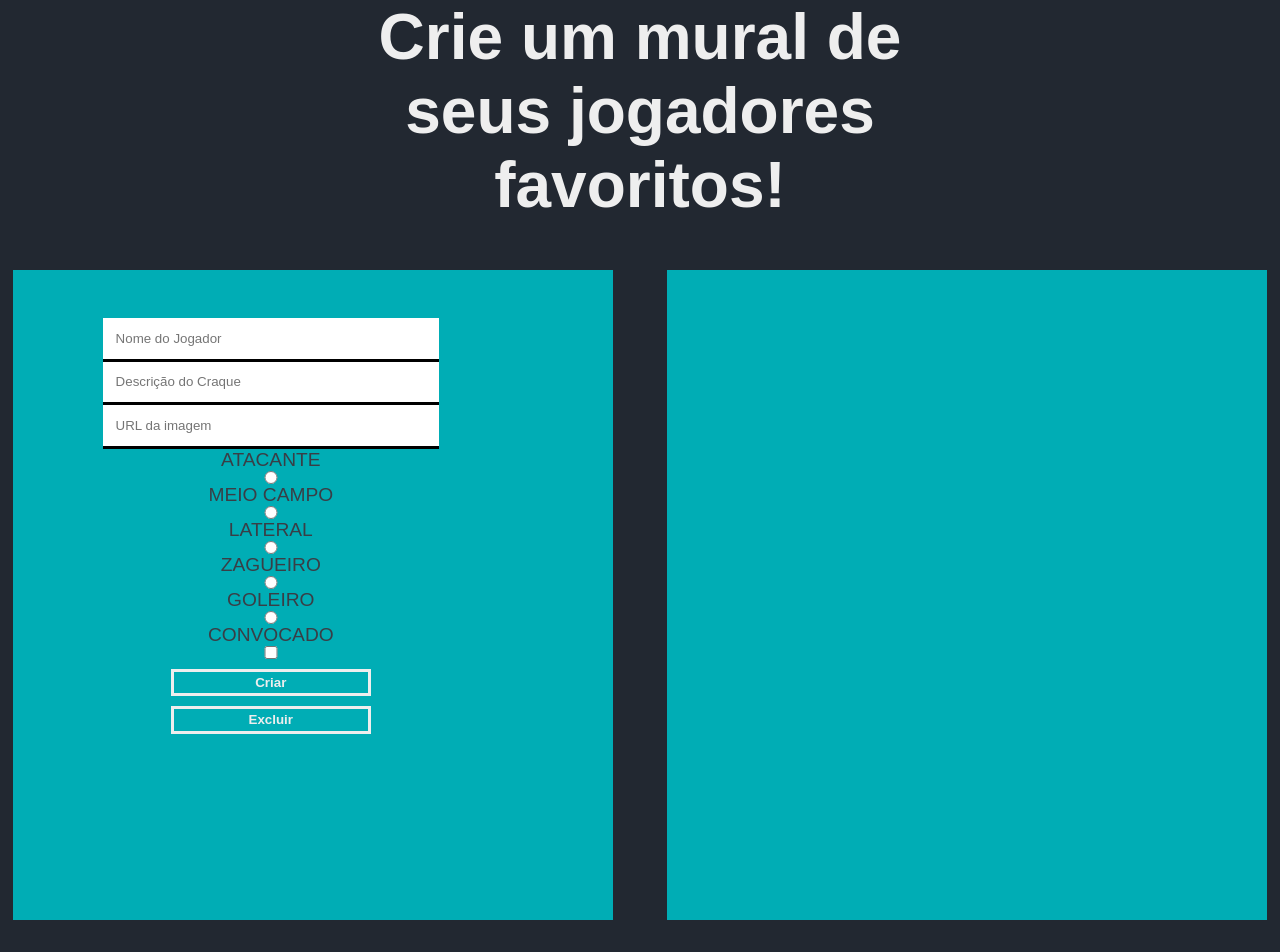
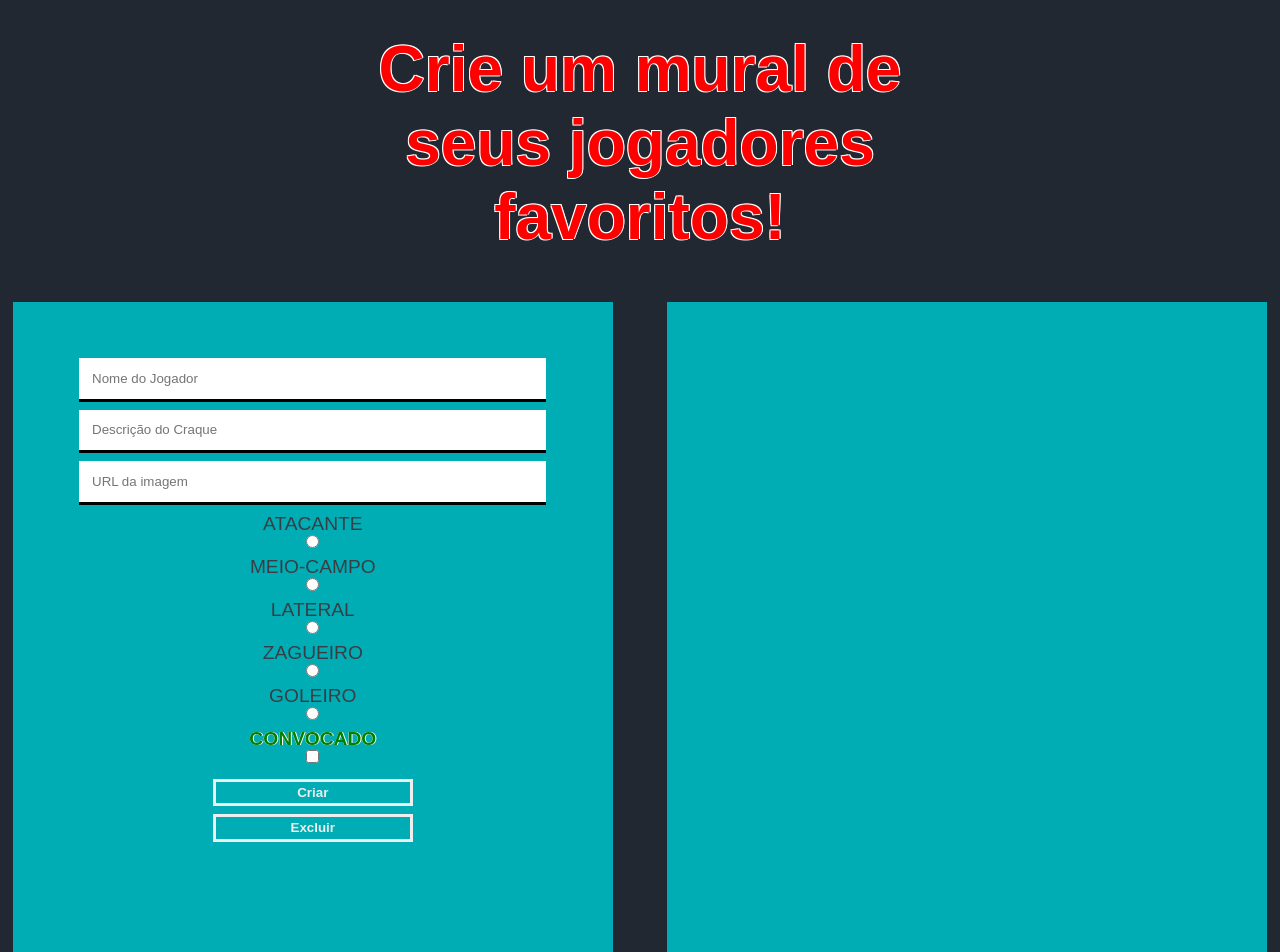
Before and after one commit to viniTWL/Checkpoint-1-FrontEnd-2, a plain HTML site: page Checkpoint1FE2/index.html in a window 1280 px wide. Before the commit the page ends 920 px from the top, so only its background shows below. Drawn offline with Linux system fonts and the light colour scheme; a web font is replaced by a local one.

Commit message:
fonte do fifa e ajustes

```diff
--- a/Checkpoint1FE2/index.html
+++ b/Checkpoint1FE2/index.html
@@ -28,7 +28,7 @@
                 <label for="striker">ATACANTE</label>
                 <input type="radio" name="position" id="striker" value="Atacante">
 
-                <label for="midfilder">MEIO CAMPO</label>
+                <label for="midfilder">MEIO-CAMPO</label>
                 <input type="radio" name="position" id="midfilder" value="Meio Campo">
 
                 <label for="fullback">LATERAL</label>
@@ -40,7 +40,7 @@
                 <label for="goalkepper">GOLEIRO</label>
                 <input type="radio" name="position" id="goalkepper" value="Goleiro">
 
-                <label for="checkbox">CONVOCADO</label>
+                <label class="convocado" for="checkbox">CONVOCADO</label>
                 <input type="checkbox" name="checkbox" id="checkbox">
 
                 <button name="btnSubmit" type="submit" id="btnSubmit">Criar</button>
@@ -52,11 +52,6 @@
             <div class="card-grid" id="card-grid"></div>
         </div>
 
-        <div class="rodape">
-            <footer>
-
-            </footer>
-        </div>
     </main>
 
 </body>
--- a/Checkpoint1FE2/style/style.css
+++ b/Checkpoint1FE2/style/style.css
@@ -13,7 +13,10 @@ body{
 }
 
 .cabecalho{
-    height: 50%;
+    display: flex;
+    flex-direction: column;
+    align-items: center;
+    height: 30%;
     width: auto;
     background-color: #222831;
     margin: 0 auto;
@@ -22,6 +25,13 @@ body{
 h1{
     text-align: center;
     font-size: 4rem;
+    margin-top: 2rem;
+    color: red;
+    text-shadow:
+    -1px -1px 0px #FFF,
+    -1px 1px 0px #FFF,
+    1px -1px 0px #FFF,
+    1px 0px 0px #FFF;
 }
 
 .container{
@@ -38,8 +48,8 @@ form{
     align-items: center;
     flex-direction: column;
     margin-top: 3rem;
-    margin-left: 3rem;
-    width: 70%;
+    padding: 0.5rem;
+    width: auto;
     color: #393E46;
     font-size: larger;
 }
@@ -51,18 +61,26 @@ form input{
     background-color: white;
     color: black solid;
     width: 80%;
+    margin-bottom: 0.5rem;
 }
 
 form button{
     font-weight: bold;
     border: 3px solid;
     width: 200px;
-    margin-top: 10px;
+    margin-top: 0.5rem;
     padding: 0.2rem;
     background-color: transparent;
     color: #EEEEEE;
 }
 
+.convocado{
+    color: green;
+    font-weight: bold;
+    text-shadow:
+    -0.2px -0.2px 0px #FFF,
+    1px 0px 0px #FFF;
+}
 
 #btnSubmit:hover{
     cursor: pointer;
@@ -100,14 +118,6 @@ form button{
     width: 80%;
 }
 
-.rodape{
-    background-color: #222831;
-    height: 80%;
-    width: auto;
-    margin: 0 auto;
-    clear: both;
-}
-
 @media only screen and (max-device-width: 900px) {
     .cabecalho { width:600px; }
     }
@@ -132,11 +142,3 @@ form button{
 @media only screen and (max-device-width: 700px) {
         .grid { width:400px; }
     }
-
-@media only screen and (max-device-width: 900px) {
-        .rodape { width:600px; }
-    }
-
-@media only screen and (max-device-width: 700px) {
-        .rodape  { width:400px; }
-    }
```
